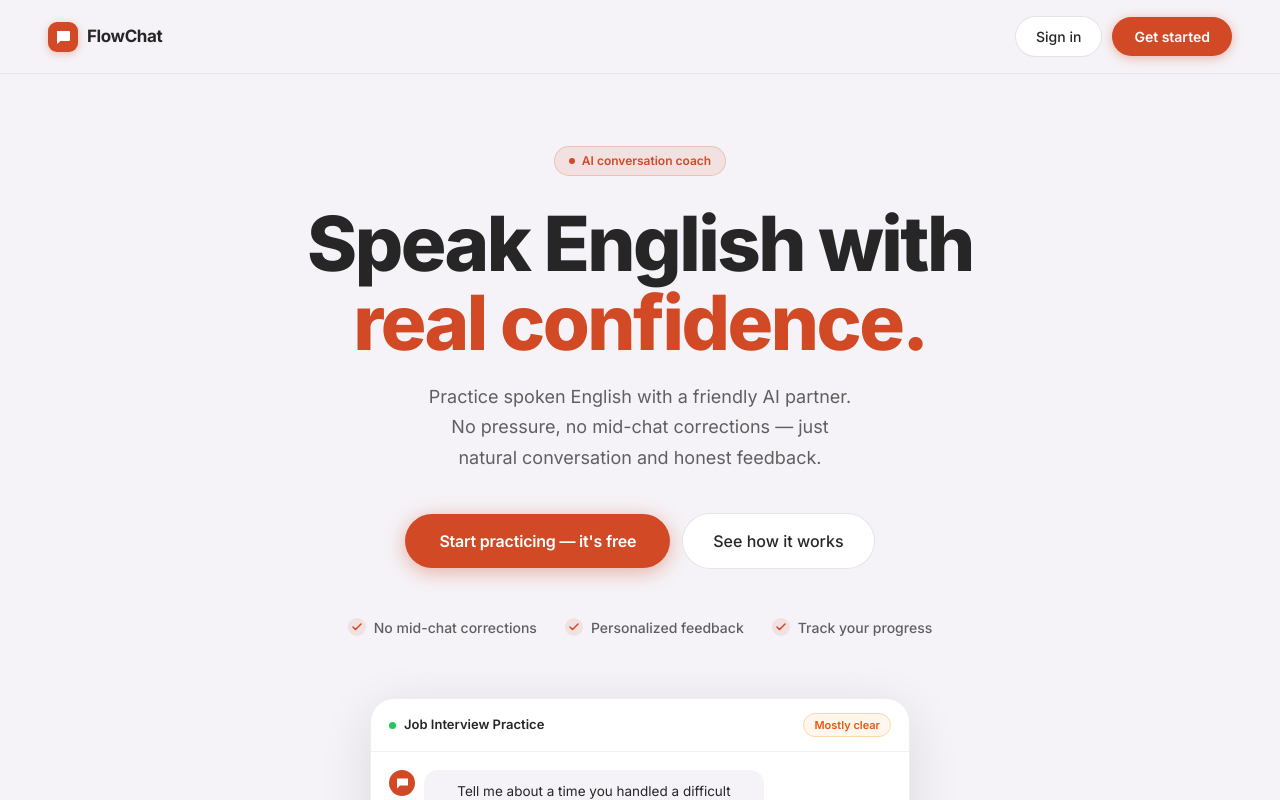
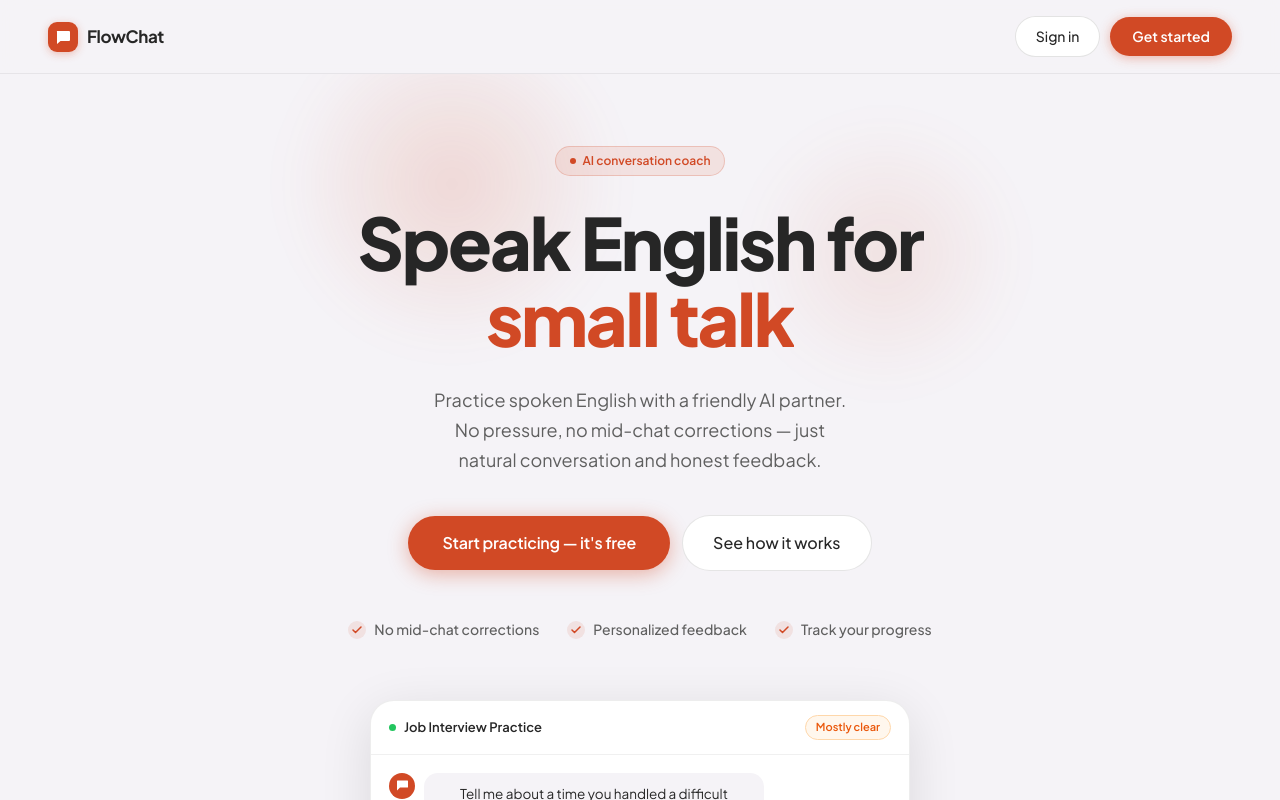
Before and after one commit to Ab-hai/FlowChat, a Next.js app in the folder web/: page / in a window 1280 px wide. Built offline with nearby package versions, Linux system fonts and the light colour scheme; no server answers.

Commit message:
font/ui changes

```diff
--- a/web/app/globals.css
+++ b/web/app/globals.css
@@ -16,7 +16,7 @@
   --color-primary: #f5f3f7;
   --color-secondary: #d14925;
   --color-secondary-hover: #b23c1e;
-  --font-sans: var(--font-inter);
+  --font-sans: var(--font-jakarta);
 }
 
 html {
@@ -27,7 +27,7 @@ html {
 body {
   background: var(--background);
   color: var(--foreground);
-  font-family: var(--font-inter), system-ui, sans-serif;
+  font-family: var(--font-jakarta), system-ui, sans-serif;
   -webkit-font-smoothing: antialiased;
 }
 
--- a/web/app/layout.tsx
+++ b/web/app/layout.tsx
@@ -1,9 +1,9 @@
 import type { Metadata } from "next";
-import { Inter } from "next/font/google";
+import { Plus_Jakarta_Sans } from "next/font/google";
 import { ClerkProvider } from "@clerk/nextjs";
 import "./globals.css";
 
-const inter = Inter({ subsets: ["latin"], variable: "--font-inter" });
+const jakarta = Plus_Jakarta_Sans({ subsets: ["latin"], variable: "--font-jakarta" });
 
 export const metadata: Metadata = {
   title: "FlowChat — Speak English with real confidence",
@@ -20,7 +20,7 @@ export default function RootLayout({
     <ClerkProvider>
       <html
         lang="en"
-        className={`${inter.variable} h-full antialiased`}
+        className={`${jakarta.variable} ${jakarta.className} h-full antialiased`}
         style={{ "--fc": "#d14925", "--fc-rgb": "209, 73, 37" } as React.CSSProperties}
       >
         <body className="min-h-full">{children}</body>
--- a/web/app/page.tsx
+++ b/web/app/page.tsx
@@ -1,6 +1,7 @@
 import Link from "next/link";
 import { auth } from "@clerk/nextjs/server";
 import { Logo } from "@/components/Logo";
+import RotatingText from "@/components/ui/rotating-text";
 
 const features = [
   "No mid-chat corrections",
@@ -127,13 +128,45 @@ export default async function Home() {
         </div>
       </nav>
 
-      <div
-        className="flex flex-col items-center text-center"
-        style={{
-          padding: "72px 24px 52px",
-          animation: "heroIn 0.55s cubic-bezier(0.16,1,0.3,1)",
-        }}
-      >
+      <div className="relative overflow-hidden" style={{ padding: "72px 24px 52px" }}>
+        {/* ── Hero animation slot ─────────────────────────────────────────────
+            Replace this placeholder block with the animation component you source.
+            Keep it absolutely positioned + pointer-events-none so it sits behind
+            the hero content (which is z-indexed above it). ──────────────────── */}
+        <div aria-hidden className="pointer-events-none absolute inset-0" style={{ zIndex: 0 }}>
+          <div
+            style={{
+              position: "absolute",
+              top: -60,
+              left: "22%",
+              width: 340,
+              height: 340,
+              borderRadius: "50%",
+              background: "radial-gradient(circle, rgba(var(--fc-rgb),0.16), transparent 70%)",
+              filter: "blur(18px)",
+            }}
+          />
+          <div
+            style={{
+              position: "absolute",
+              top: 40,
+              right: "20%",
+              width: 280,
+              height: 280,
+              borderRadius: "50%",
+              background: "radial-gradient(circle, rgba(var(--fc-rgb),0.1), transparent 70%)",
+              filter: "blur(18px)",
+            }}
+          />
+        </div>
+
+        <div
+          className="relative flex flex-col items-center text-center"
+          style={{
+            zIndex: 1,
+            animation: "heroIn 0.55s cubic-bezier(0.16,1,0.3,1)",
+          }}
+        >
         <div
           className="inline-flex items-center"
           style={{
@@ -153,18 +186,37 @@ export default async function Home() {
 
         <h1
           style={{
-            fontSize: "clamp(44px,6.5vw,76px)",
+            fontSize: "clamp(40px,6vw,72px)",
             fontWeight: 800,
-            lineHeight: 1.04,
-            letterSpacing: "-2.5px",
+            lineHeight: 1.06,
+            letterSpacing: "-2.2px",
             color: "#262626",
-            maxWidth: 760,
+            maxWidth: 820,
             marginBottom: 20,
           }}
         >
-          Speak English with
+          Speak English for
           <br />
-          <span style={{ color: "var(--fc)" }}>real confidence.</span>
+          <RotatingText
+            texts={[
+              "job interviews",
+              "small talk",
+              "ordering food",
+              "travelling abroad",
+              "daily standups",
+              "meeting new people",
+            ]}
+            mainClassName="inline-flex justify-center overflow-hidden"
+            style={{ color: "var(--fc)" }}
+            staggerFrom="last"
+            initial={{ y: "100%" }}
+            animate={{ y: 0 }}
+            exit={{ y: "-115%" }}
+            staggerDuration={0.015}
+            splitLevelClassName="overflow-hidden pb-2"
+            transition={{ type: "spring", damping: 30, stiffness: 400 }}
+            rotationInterval={2600}
+          />
         </h1>
         <p
           style={{
@@ -343,6 +395,7 @@ export default async function Home() {
             </span>
           </div>
         </div>
+        </div>
       </div>
 
       <div id="how" style={{ padding: "0 48px 72px", maxWidth: 1020, margin: "0 auto" }}>
--- a/web/components/ChatSidebar.tsx
+++ b/web/components/ChatSidebar.tsx
@@ -1,6 +1,6 @@
 "use client";
 
-import { useState } from "react";
+import { useEffect, useState } from "react";
 import Link from "next/link";
 import { usePathname, useRouter } from "next/navigation";
 import { AnimatePresence, motion } from "framer-motion";
@@ -8,6 +8,19 @@ import { Logo } from "@/components/Logo";
 import { MorphMenuIcon } from "@/components/MorphMenuIcon";
 
 type Conversation = { id: string; title: string; time: string };
+
+// true on ≥768px viewports; drives push-vs-overlay drawer behavior.
+function useIsDesktop() {
+  const [isDesktop, setIsDesktop] = useState(false);
+  useEffect(() => {
+    const mq = window.matchMedia("(min-width: 768px)");
+    const update = () => setIsDesktop(mq.matches);
+    update();
+    mq.addEventListener("change", update);
+    return () => mq.removeEventListener("change", update);
+  }, []);
+  return isDesktop;
+}
 
 export function ChatSidebar({
   conversations,
@@ -17,6 +30,7 @@ export function ChatSidebar({
   userName: string;
 }) {
   const [open, setOpen] = useState(false);
+  const isDesktop = useIsDesktop();
   const [menuId, setMenuId] = useState<string | null>(null);
   const [editingId, setEditingId] = useState<string | null>(null);
   const pathname = usePathname();
@@ -140,9 +154,9 @@ export function ChatSidebar({
                   >
                     <div
                       style={{
-                        fontSize: 12.5,
-                        fontWeight: active ? 600 : 500,
-                        color: active ? "var(--fc)" : "#374151",
+                        fontSize: 13.5,
+                        fontWeight: active ? 700 : 600,
+                        color: active ? "var(--fc)" : "#262626",
                         whiteSpace: "nowrap",
                         overflow: "hidden",
                         textOverflow: "ellipsis",
@@ -288,6 +302,22 @@ export function ChatSidebar({
         <MorphMenuIcon open={open} />
       </button>
 
+      {isDesktop ? (
+        /* Desktop: in-flow panel that animates its width, pushing the content
+           aside instead of covering it. No dark backdrop. */
+        <motion.aside
+          className="shrink-0 overflow-hidden"
+          style={{ background: "white" }}
+          initial={false}
+          animate={{ width: open ? 420 : 0 }}
+          transition={{ duration: 0.3, ease: [0.4, 0, 0.2, 1] }}
+        >
+          <div style={{ width: 420, height: "100%", borderRight: "1px solid rgba(0,0,0,0.07)" }}>
+            {nav}
+          </div>
+        </motion.aside>
+      ) : (
+        /* Mobile: overlay drawer that slides over the content with a dim backdrop. */
         <AnimatePresence>
           {open && (
             <div className="fixed inset-0 z-30" key="drawer">
@@ -317,6 +347,7 @@ export function ChatSidebar({
             </div>
           )}
         </AnimatePresence>
+      )}
     </>
   );
 }
```
Lines whose indentation alone changed are shown as unchanged.
